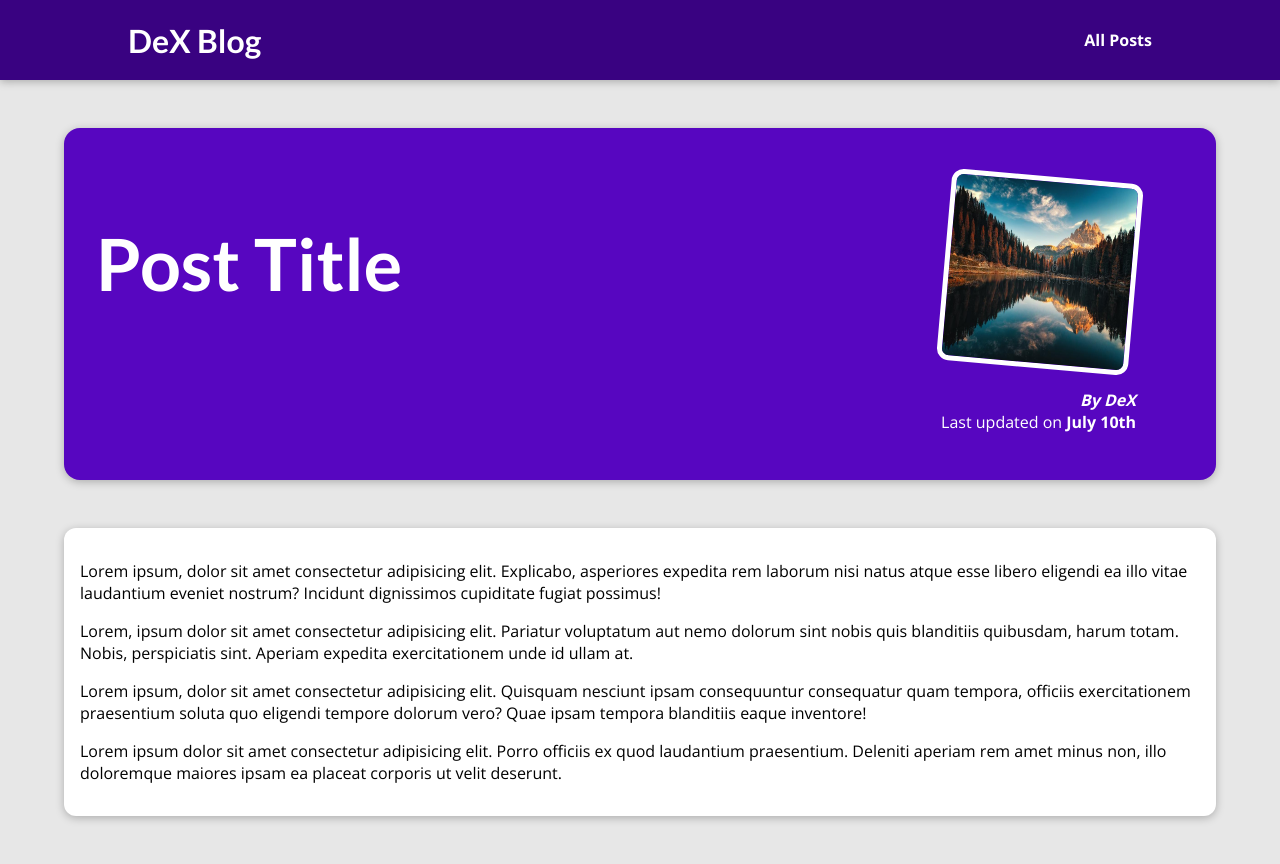
After one commit to DeX-Coder/Django-Mine, a Django app: template blog/templates/blog/post-detail.html in a window 1280 px wide. The commit adds this page. Run offline with Django 4.2, Linux system fonts and the light colour scheme; the template is opened without the code that fills it, so the values that code supplies are empty.

Commit message:
Linking Done!
Added views and linked html pages for all posts page and detail page.

Added some css files to this project.

Added some static files.

```diff
--- /dev/null
+++ b/blog/static/blog/all-posts.css
@@ -0,0 +1,38 @@
+body {
+    background-color: #e7e7e7;
+}
+
+#all-posts {
+    margin: 7rem auto;
+    width: 90%;
+    max-width: 60rem;
+}
+
+#all-posts h2 {
+    text-align: center;
+    font-size: 2rem;
+    color: #2e2e2e;
+    margin: 3rem 0;
+}
+
+ul {
+    list-style: none;
+    margin: 0;
+    padding: 0;
+    display: grid;
+    grid-template-columns: repeat(auto-fill, minmax(17rem, 1fr));
+    gap: 1.5rem;
+}
+
+.post img {
+    width: 7rem;
+    height: 7rem;
+}
+
+.post a {
+    height: 22rem;
+    transform-origin: center;
+    box-shadow: 0 2px 8px rgba(0, 0, 0, 0.25);
+    border-radius: 12px;
+    background-color: white;
+}
--- /dev/null
+++ b/blog/static/blog/post-detail.css
@@ -0,0 +1,62 @@
+body {
+    background-color: #e7e7e7;
+}
+
+#main-navigation {
+    background-color: #390281;
+    box-shadow: 0 2px 8px rgba(0, 0, 0, 0.25);
+}
+
+#summary {
+    margin: 8rem auto 3rem auto;
+    padding: 2rem;
+    width: 90%;
+    max-width: 90rem;
+    border-radius: 16px;
+    background-color: #5706c0;
+    position: relative;
+    box-shadow: 0 2px 8px rgba(0, 0, 0, 0.25);
+    height: 22rem;
+}
+
+#summary h2 {
+    color: white;
+    font-size: 4.5rem;
+}
+
+#summary article {
+    position: absolute;
+    top: 2rem;
+    right: 3rem;
+    padding: 1rem 2rem;
+    border-radius: 12px;
+    text-align: right;
+    color: white;
+}
+
+#summary article img {
+    width: 12rem;
+    height: 12rem;
+    border-radius: 12px;
+    transform: rotateZ(5deg);
+    border: 5px solid white;
+    margin-bottom: 1rem;
+}
+
+#summary address {
+    font-weight: bold;
+}
+
+#summary time {
+    font-weight: bold;
+}
+
+main {
+    width: 90%;
+    max-width: 90rem;
+    margin: 3rem auto;
+    background-color: white;
+    padding: 1rem;
+    border-radius: 12px;
+    box-shadow: 0 2px 8px rgba(0, 0, 0, 0.25);
+}
--- /dev/null
+++ b/blog/templates/blog/post-detail.html
@@ -0,0 +1,34 @@
+{% extends 'base.html' %}
+{% load static %}
+
+{% block title %}
+This Post Title
+{% endblock title %}
+
+{% block css_files %}
+    <link rel="stylesheet" href="{% static 'blog/post-detail.css' %}">
+    <link rel="stylesheet" href="{% static 'blog/all-posts.css' %}">
+{% endblock css_files %}
+
+{% block content %}
+<section id="summary">
+    <h2>Post Title</h2>
+    <article>
+        <img src="{% static 'blog/images/mountains.jpg' %}" alt="Post Title">
+        <address>By DeX</address>
+        <div>
+            Last updated on <time>July 10th</time>
+        </div>
+    </article>
+</section>
+
+<main>
+    <p>Lorem ipsum, dolor sit amet consectetur adipisicing elit. Explicabo, asperiores expedita rem laborum nisi natus atque esse libero eligendi ea illo vitae laudantium eveniet nostrum? Incidunt dignissimos cupiditate fugiat possimus!</p>
+
+    <p>Lorem, ipsum dolor sit amet consectetur adipisicing elit. Pariatur voluptatum aut nemo dolorum sint nobis quis blanditiis quibusdam, harum totam. Nobis, perspiciatis sint. Aperiam expedita exercitationem unde id ullam at.</p>
+
+    <p>Lorem ipsum, dolor sit amet consectetur adipisicing elit. Quisquam nesciunt ipsam consequuntur consequatur quam tempora, officiis exercitationem praesentium soluta quo eligendi tempore dolorum vero? Quae ipsam tempora blanditiis eaque inventore!</p>
+
+    <p>Lorem ipsum dolor sit amet consectetur adipisicing elit. Porro officiis ex quod laudantium praesentium. Deleniti aperiam rem amet minus non, illo doloremque maiores ipsam ea placeat corporis ut velit deserunt.</p>
+</main>
+{% endblock content %}
--- a/static/app.css
+++ b/static/app.css
@@ -18,3 +18,33 @@ h3 {
   font-family: 'Lato', sans-serif;
   font-weight: bold;
 }
+
+#main-navigation {
+  width: 100%;
+  height: 5rem;
+  display: flex;
+  justify-content: space-between;
+  align-items: center;
+  padding: 0 10%;
+  position: absolute;
+  top: 0;
+  left: 0;
+  background-color: #390281;
+  box-shadow: 0 2px 8px rgba(0, 0, 0, 0.25);
+}
+
+#main-navigation a {
+  text-decoration: none;
+  color: white;
+  font-weight: bold;
+}
+
+#main-navigation a:hover,
+#main-navigation a:active {
+  color: #cf79f1;
+}
+
+#main-navigation h1 a:hover,
+#main-navigation h1 a:active {
+  color: white;
+}
--- a/templates/base.html
+++ b/templates/base.html
@@ -16,6 +16,13 @@
     {% endblock css_files %}
 </head>
 <body>
+    <header id='main-navigation'>
+        <h1><a href="{% url 'starting-page' %}">DeX Blog</a></h1>
+        <nav>
+            <a href="{% url 'posts' %}">All Posts</a>
+        </nav>
+    </header>
+
     {% block content %}
 
     {% endblock content %}
```
Also changed, not shown: blog/static/blog/index.css (+0 -72 lines), blog/static/blog/post.css (added, +43 -0 lines), blog/templates/blog/all-posts.html (added, +26 -0 lines), blog/templates/blog/includes/post.html (added, +15 -0 lines), blog/templates/blog/index.html (+3 -20 lines), blog/views.py (+5 -4 lines), blog/static/blog/images/coding.jpg (added), blog/static/blog/images/himangshuDe.jpg (added), blog/static/blog/images/mountains.jpg (added), blog/templates/blog/post_detail.html (deleted), blog/templates/blog/posts.html (deleted), 1 other file.
